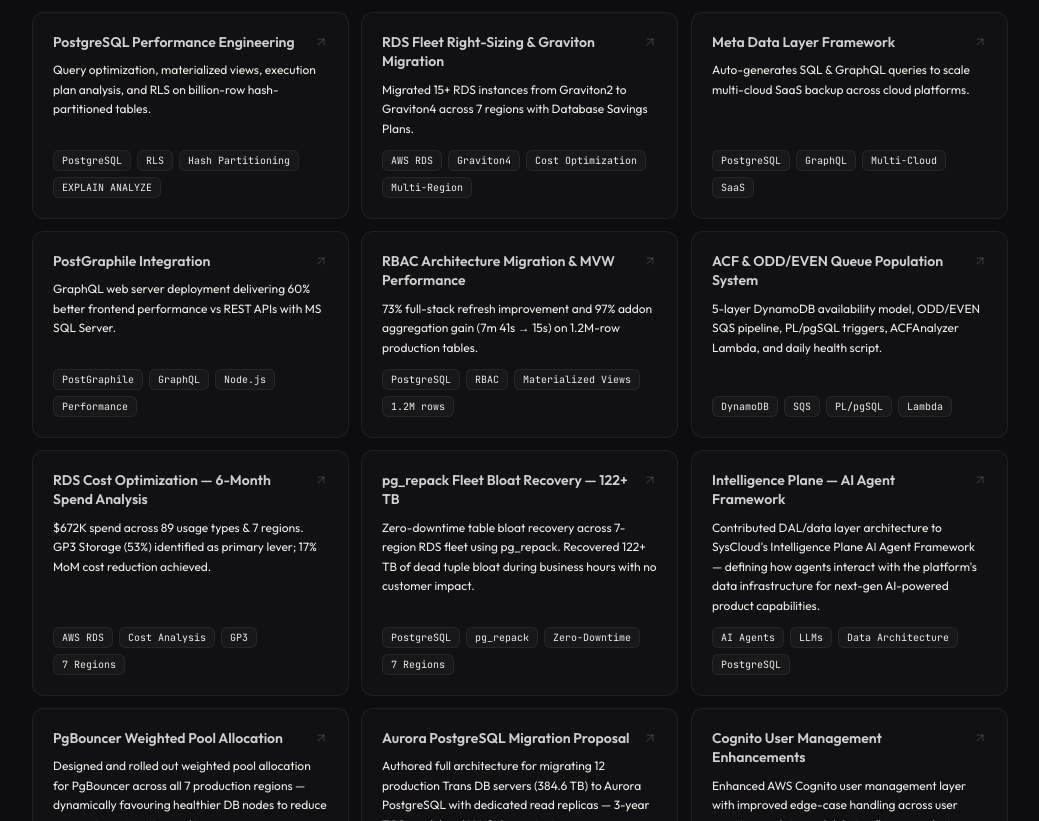
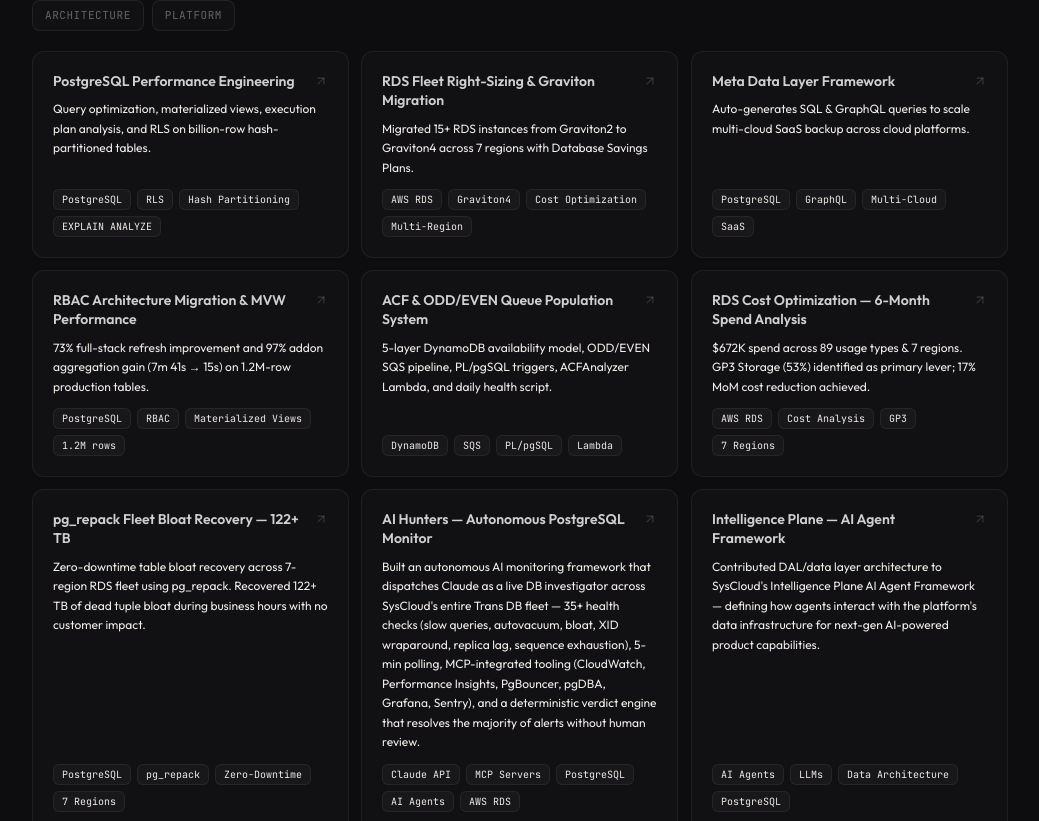
Before and after one commit to RajarsiGit/about-me, a React (Vite) app: page / in a window 1280 px wide. Shown: the part 2791-3612 px from the top of the page, without its empty margins (120-1159 px from the left). Built offline with nearby package versions, Linux system fonts and the light colour scheme; no server answers.

Commit message:
Enhance profile with new skills and project details, including Claude API and MCP Servers

```diff
--- a/src/data/profile.js
+++ b/src/data/profile.js
@@ -39,6 +39,8 @@
     "AWS S3",
     "Jenkins",
     "AI Agents",
+    "Claude API",
+    "MCP Servers",
   ],
 
   // Grouped skills with brand slugs for icons (used by Skills section)
@@ -95,6 +97,8 @@
       skills: [
         { name: "GenAI / LLMs", slug: null },
         { name: "AI Agents", slug: null },
+        { name: "Claude API", slug: null },
+        { name: "MCP Servers", slug: null },
         { name: "Prompt Engineering", slug: null },
       ],
     },
@@ -394,14 +398,6 @@
       tags: ["PostgreSQL", "GraphQL", "Multi-Cloud", "SaaS"],
     },
     {
-      name: "PostGraphile Integration",
-      tagline:
-        "GraphQL web server deployment delivering 60% better frontend performance vs REST APIs with MS SQL Server.",
-      link: "#",
-      category: "Backend",
-      tags: ["PostGraphile", "GraphQL", "Node.js", "Performance"],
-    },
-    {
       name: "RBAC Architecture Migration & MVW Performance",
       tagline:
         "73% full-stack refresh improvement and 97% addon aggregation gain (7m 41s → 15s) on 1.2M-row production tables.",
@@ -432,6 +428,14 @@
       link: "#",
       category: "Database",
       tags: ["PostgreSQL", "pg_repack", "Zero-Downtime", "7 Regions"],
+    },
+    {
+      name: "AI Hunters — Autonomous PostgreSQL Monitor",
+      tagline:
+        "Built an autonomous AI monitoring framework that dispatches Claude as a live DB investigator across SysCloud's entire Trans DB fleet — 35+ health checks (slow queries, autovacuum, bloat, XID wraparound, replica lag, sequence exhaustion), 5-min polling, MCP-integrated tooling (CloudWatch, Performance Insights, PgBouncer, pgDBA, Grafana, Sentry), and a deterministic verdict engine that resolves the majority of alerts without human review.",
+      link: "#",
+      category: "AI / Infrastructure",
+      tags: ["Claude API", "MCP Servers", "PostgreSQL", "AI Agents", "AWS RDS"],
     },
     {
       name: "Intelligence Plane — AI Agent Framework",
```
Also changed, not shown: .claude/settings.local.json.
